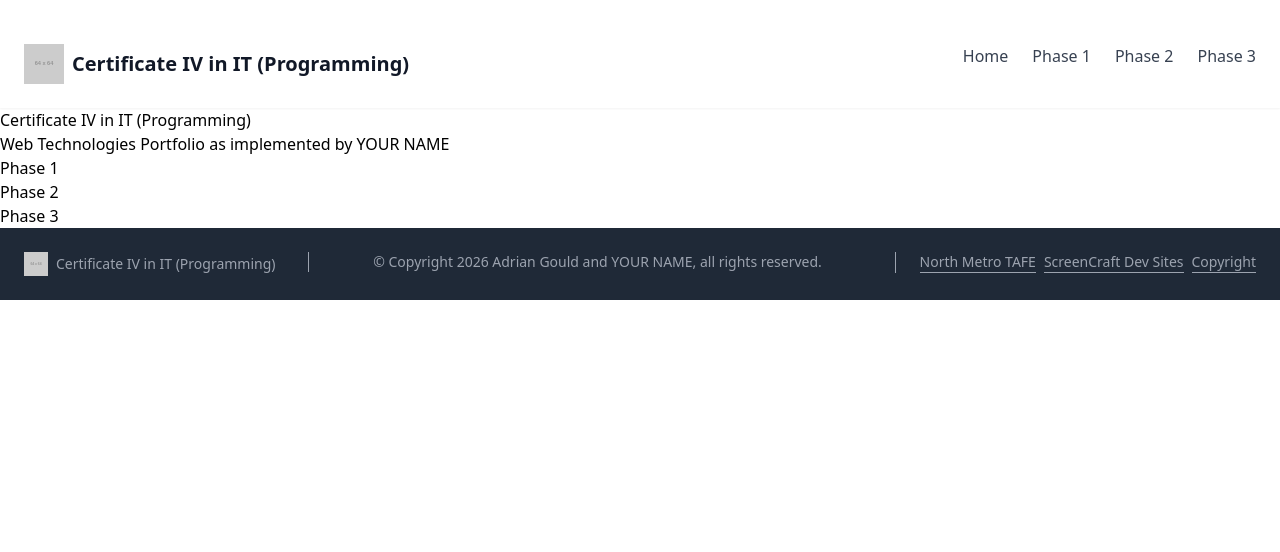
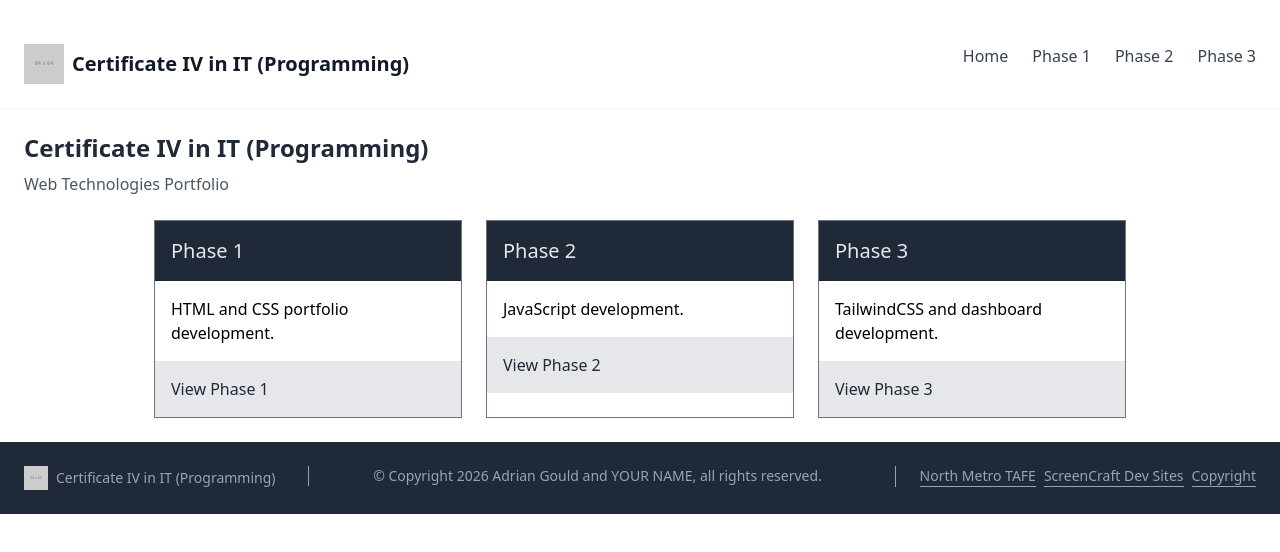
Before and after one commit to OhPandora/C4Prog-WT-S2-Portfolio-Cristina_Noguera_Martinez, a website: page index.html in a window 1280 px wide. Drawn offline with Linux system fonts and the light colour scheme; placeholder pictures from the web are drawn by us.

Commit message:
feat(phase-3): Implement test card for dashboard

```diff
--- a/index.html
+++ b/index.html
@@ -30,23 +30,78 @@
   </div>
 
 </header>
-    <main>
-      <article>
-        <header>
-          <h2>Certificate IV in IT (Programming)</h2>
-          <p>Web Technologies Portfolio as implemented by YOUR NAME</p>
-        </header>
-        <section>
-          <a href="phase-1">Phase 1</a>
-        </section>
-        <section>
-          <a href="phase-2">Phase 2</a>
-        </section>
-        <section>
-          <a href="phase-3">Phase 3</a>
-        </section>
-      </article>
-    </main>
+   <main class="container mx-auto p-6">
+
+    <article>
+
+      <header class="mb-6">
+        <h2 class="text-2xl font-bold text-gray-800">
+          Certificate IV in IT (Programming)
+        </h2>
+
+        <p class="text-gray-600 mt-2">
+          Web Technologies Portfolio
+        </p>
+      </header>
+
+      <div class="flex flex-wrap justify-center gap-6">
+
+        <!-- Phase 1 Card -->
+        <div class="w-1/4 border border-gray-500 flex flex-col gap-4 p-4">
+
+          <div class="bg-gray-800 text-gray-200 p-4 -m-4 mb-0">
+            <h3 class="text-xl">Phase 1</h3>
+          </div>
+
+          <div class="flex flex-col gap-4">
+            <p>HTML and CSS portfolio development.</p>
+          </div>
+
+          <div class="bg-gray-200 text-gray-800 p-4 -m-4 mt-0">
+            <a href="phase-1" class="hover:underline">View Phase 1</a>
+          </div>
+
+        </div>
+
+        <!-- Phase 2 Card -->
+        <div class="w-1/4 border border-gray-500 flex flex-col gap-4 p-4">
+
+          <div class="bg-gray-800 text-gray-200 p-4 -m-4 mb-0">
+            <h3 class="text-xl">Phase 2</h3>
+          </div>
+
+          <div class="flex flex-col gap-4">
+            <p>JavaScript development.</p>
+          </div>
+
+          <div class="bg-gray-200 text-gray-800 p-4 -m-4 mt-0">
+            <a href="phase-2" class="hover:underline">View Phase 2</a>
+          </div>
+
+        </div>
+
+        <!-- Phase 3 Card -->
+        <div class="w-1/4 border border-gray-500 flex flex-col gap-4 p-4">
+
+          <div class="bg-gray-800 text-gray-200 p-4 -m-4 mb-0">
+            <h3 class="text-xl">Phase 3</h3>
+          </div>
+
+          <div class="flex flex-col gap-4">
+            <p>TailwindCSS and dashboard development.</p>
+          </div>
+
+          <div class="bg-gray-200 text-gray-800 p-4 -m-4 mt-0">
+            <a href="phase-3" class="hover:underline">View Phase 3</a>
+          </div>
+
+        </div>
+
+      </div>
+
+    </article>
+
+  </main>
     <footer class="text-gray-400 bg-gray-800 w-full container flex flex-col items-start justify-between p-6 mx-auto md:flex-row gap-2">
 
       <a href="." class="flex items-center mb-4 title-font md:mb-0 gap-2 hover:text-white transition duration-500 ease-in-out">
```
Also changed, not shown: assets/css/site.css.
